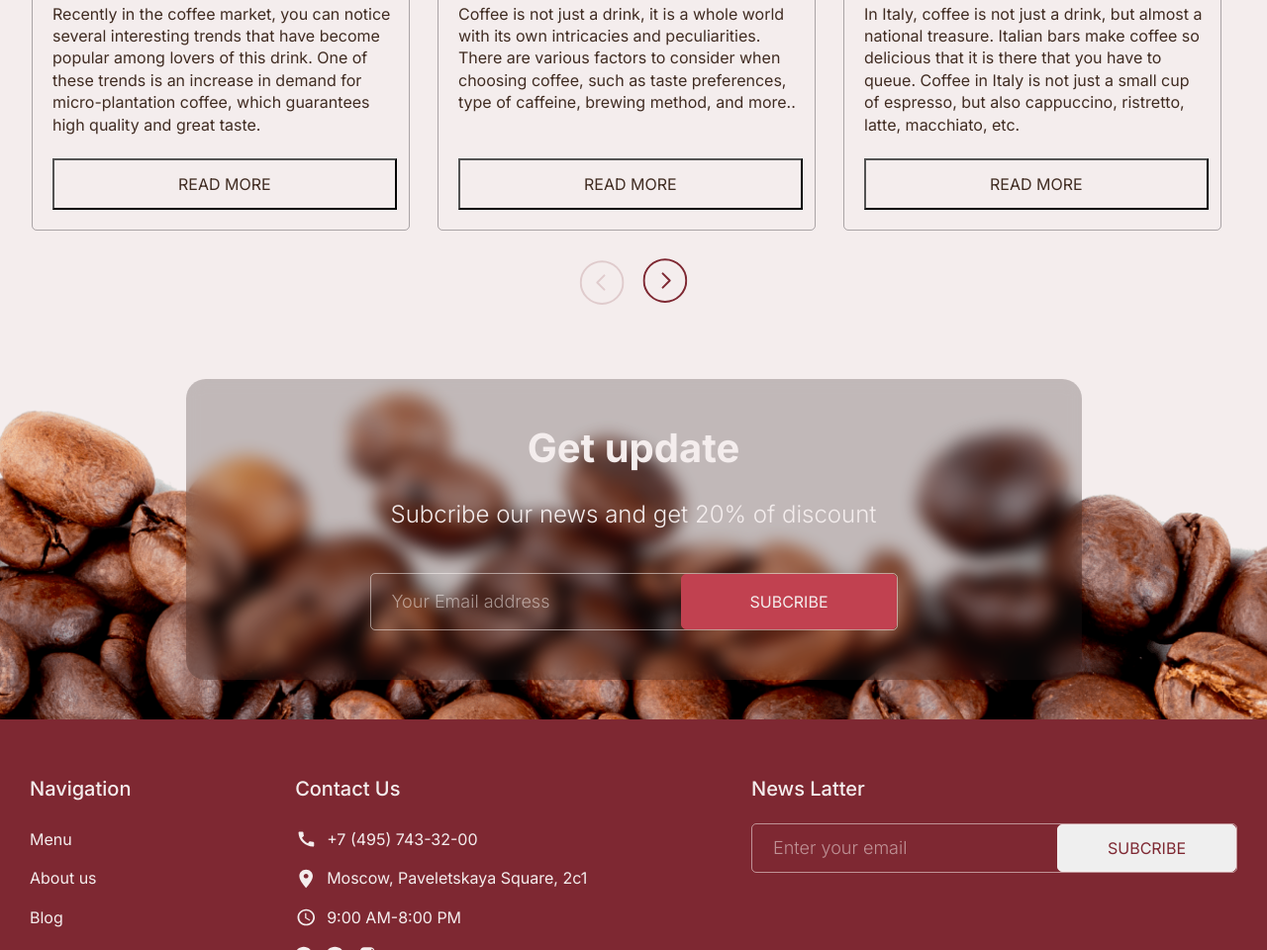
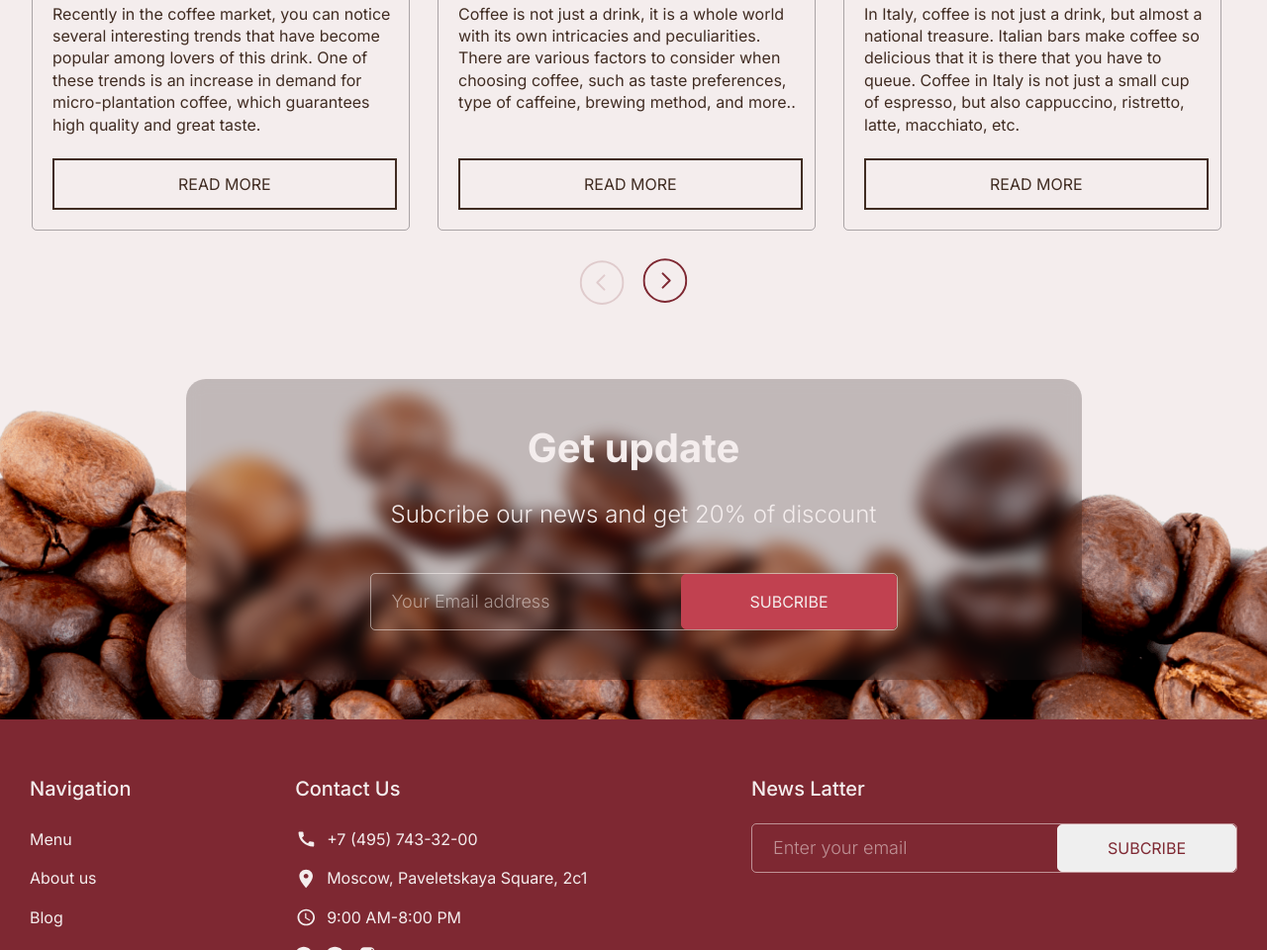
Before and after one commit to Lavivasite/Laviva, a plain HTML site: page index.html in a window 1280 px wide. Shown: the part 5025-5985 px from the top of the page at 99% size. Drawn offline with nearby package versions, Linux system fonts and the light colour scheme.

Commit message:
Update style.css

```diff
--- a/css/style.css
+++ b/css/style.css
@@ -519,6 +519,7 @@ a {
 
     background-color: transparent;
     color: #402C22;
+    border: 2px solid #402C22;
     padding: 15px 125px;
     white-space: nowrap;
     margin-left: 20px;
```
